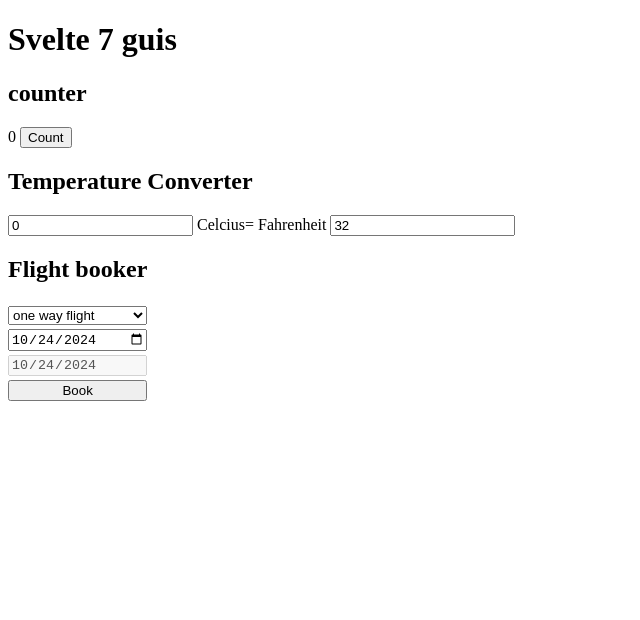
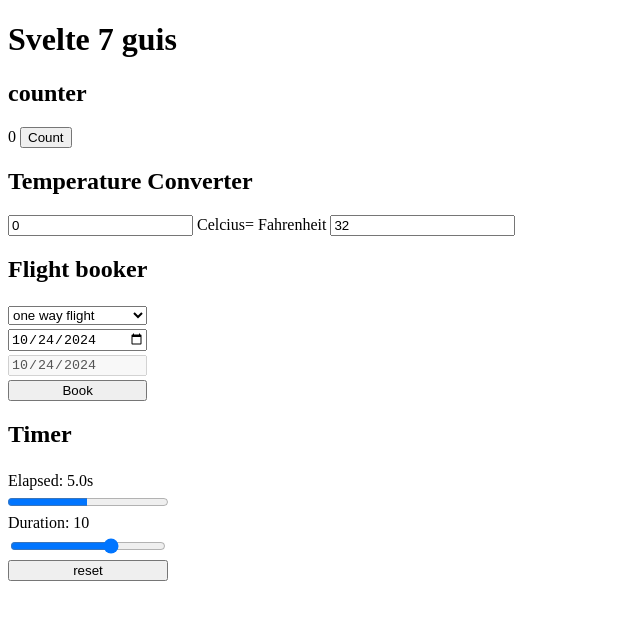
Before and after one commit to zdeckert/7guis-svelte, a SvelteKit app: page / in a window 1280 px wide. Shown: the top 620 px of the page, without its empty margins (0-640 px from the left). Built offline with nearby package versions, Linux system fonts and the light colour scheme.

Commit message:
implement timer

```diff
--- a/src/routes/+page.svelte
+++ b/src/routes/+page.svelte
@@ -27,6 +27,27 @@
 				? `You booked a one-way flight on ${departureDate}`
 				: `You booked a round trip flight departing on ${departureDate} and returning ${departureDate}`;
 		alert(msg);
+	}
+
+	// Timer
+	let duration = $state(10);
+	let elapsed = $state(0);
+	function reset() {
+		elapsed = 0;
+	}
+	let intervalId;
+	intervalId = setInterval(() => {
+		if (elapsed < duration) elapsed += 0.1;
+	}, 100);
+
+	// function timerStart() {
+	// 	if (!intervalId) intervalId = setInterval(() => (elapsed += 0.1), 100);
+	// }
+
+	function timerReset() {
+		elapsed = 0;
+		// clearInterval(intervalId!);
+		// intervalId = null;
 	}
 </script>
 
@@ -86,8 +107,18 @@
 	<button type="submit">Book</button>
 </form>
 
+<form id="timer">
+	<h2>Timer</h2>
+	<label for="timer_gauge">Elapsed: {elapsed.toFixed(1)}s</label>
+	<progress id="timer_gauge" value={elapsed} max={duration}></progress>
+	<label for="timer_slider">Duration: {duration}</label>
+	<input id="timer_slider" type="range" step={0.1} max={15} bind:value={duration} />
+	<button id="timer_reset" onclick={timerReset}>reset</button>
+</form>
+
 <style>
-	#flight_booker {
+	#flight_booker,
+	#timer {
 		display: flex;
 		flex-direction: column;
 		width: fit-content;
```
